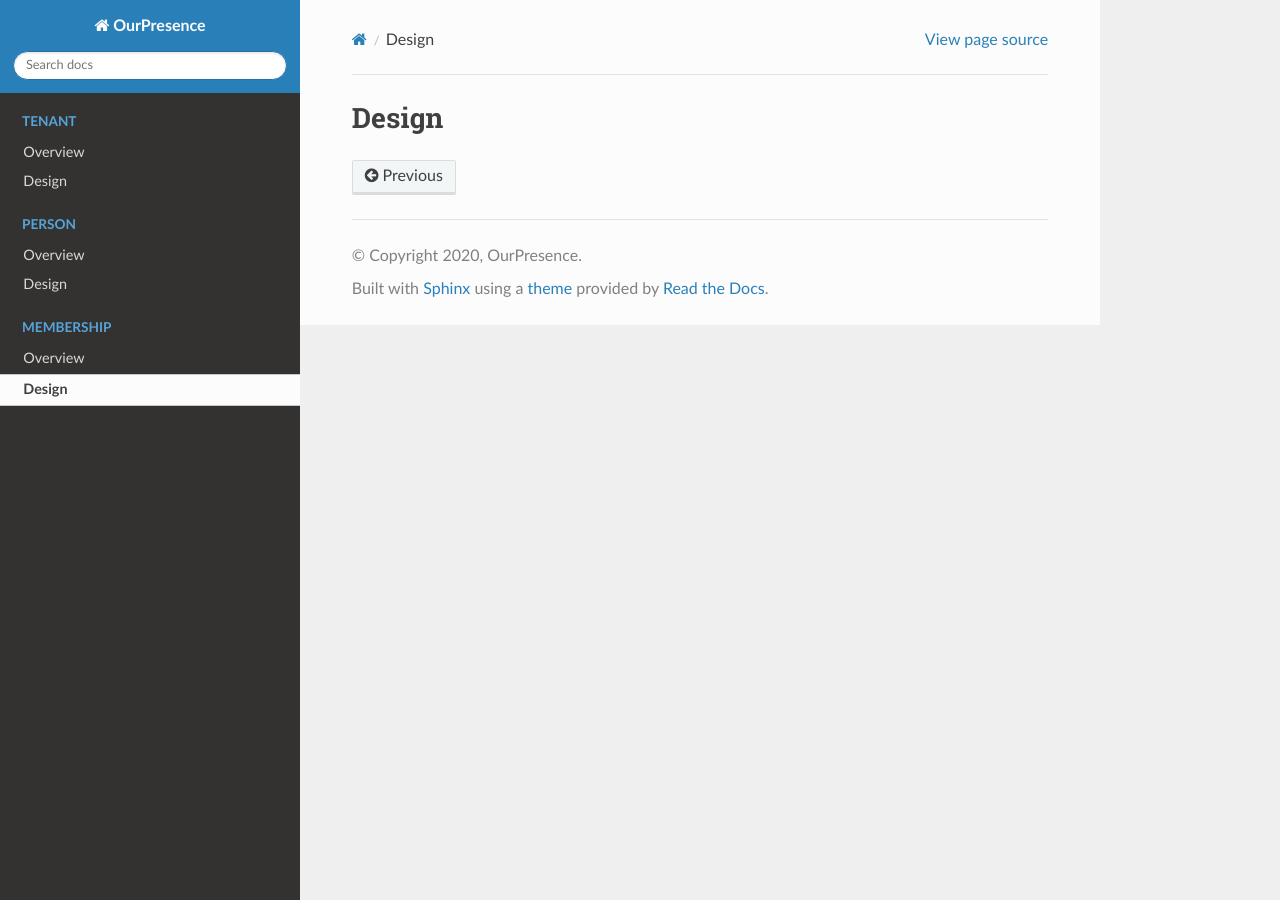
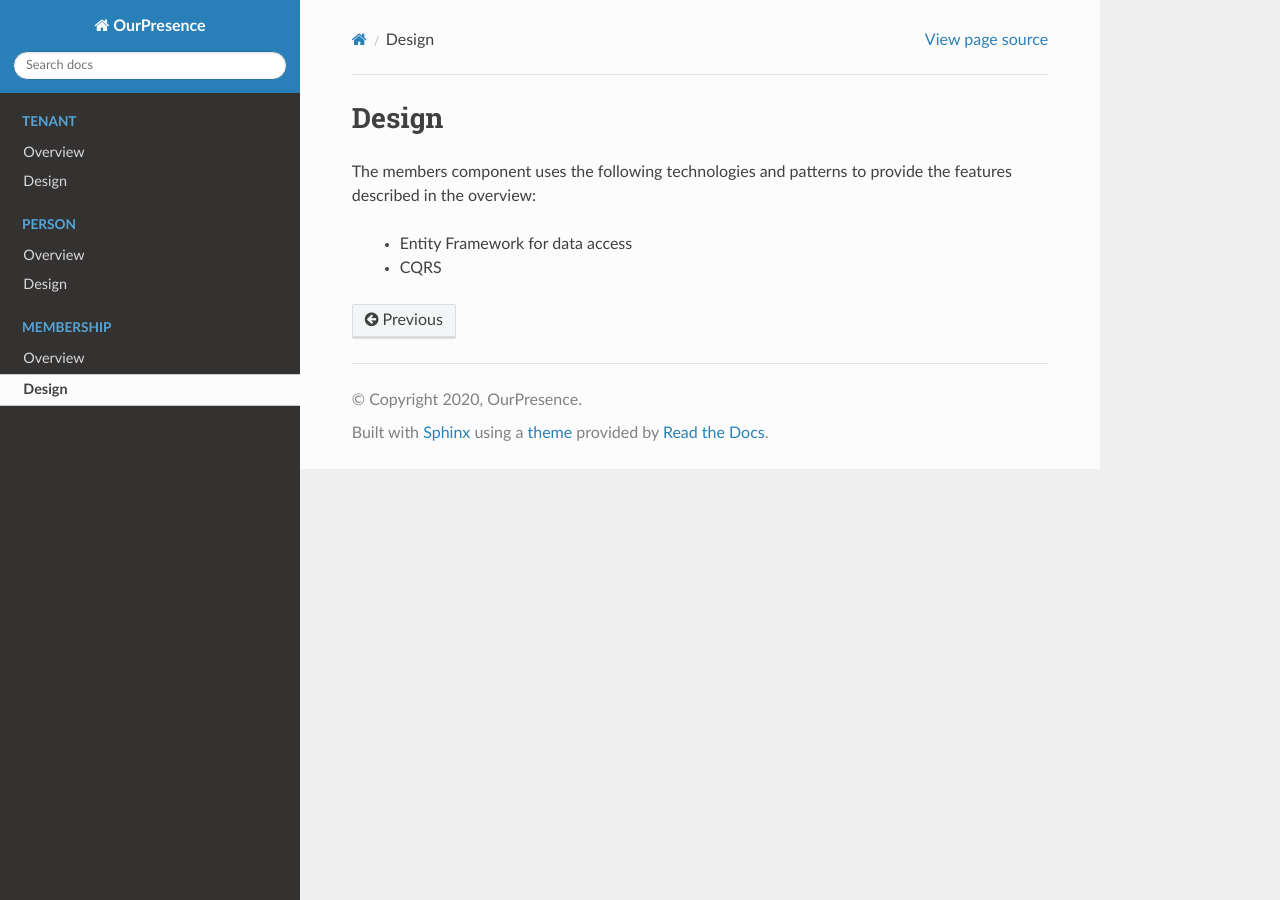
Before and after one commit to OurPresence/Documentation, a Sphinx documentation site: the page built from docs/source/Membership/Design.rst, in a window 1280 px wide. Built offline with Sphinx 7.4.7 and the Read the Docs theme 2.0.0, drawn with Linux system fonts in a browser that asks for light colours.

Commit message:
Update Design.rst

```diff
--- a/docs/source/Membership/Design.rst
+++ b/docs/source/Membership/Design.rst
@@ -1,2 +1,7 @@
 Design
 ======
+
+The members component uses the following technologies and patterns to provide the features described in the overview:
+
+ * Entity Framework for data access
+ * CQRS
```
